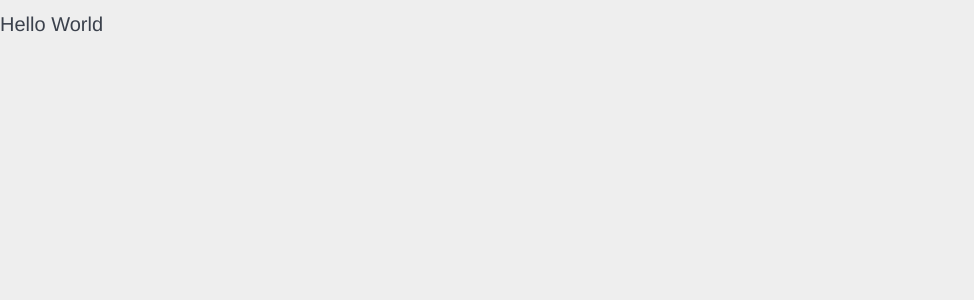
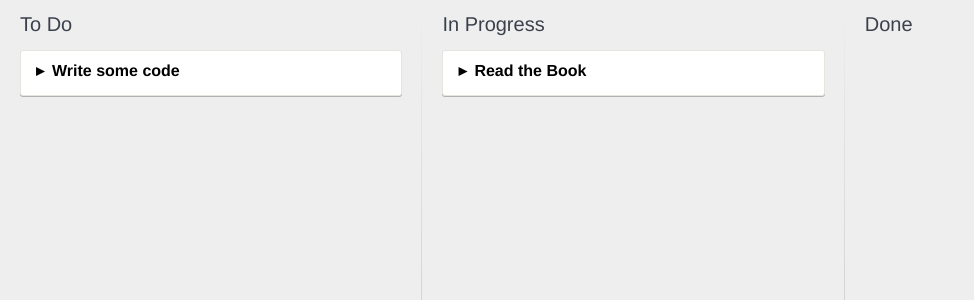
Before and after one commit to enrique7mc/kanban-app, a React app: page / in a window 1280 px wide. Shown: the top 300 px of the page, without its empty margins (0-974 px from the left). Built offline with nearby package versions, Linux system fonts and the light colour scheme.

Commit message:
Add app components

```diff
--- a/source/App.js
+++ b/source/App.js
@@ -1,5 +1,38 @@
 import React from 'react';
 import {render} from 'react-dom';
-import Hello from './Hello';
+import KanbanBoard from './KanbanBoard';
 
-render(<Hello />, document.getElementById('root'));
+let cardList = [
+  {
+    id: 1,
+    title: 'Read the Book',
+    description: 'I should read the whole book',
+    status: 'in-progress',
+    tasks: []
+  },
+  {
+    id: 2,
+    title: 'Write some code',
+    description: 'Code along with the samples in the book',
+    status: 'todo',
+    tasks: [
+      {
+        id: 1,
+        name: 'ContactList Example',
+        done: true
+      },
+      {
+        id: 2,
+        name: 'Kanban example',
+        done: false
+      },
+      {
+        id: 3,
+        name: 'My own experiments',
+        done: false
+      }
+    ]
+  }
+];
+
+render(<KanbanBoard cards={cardList} />, document.getElementById('root'));
--- /dev/null
+++ b/source/Card.js
@@ -0,0 +1,32 @@
+import React, {Component} from 'react'
+import CheckList from './CheckList'
+
+export default class Card extends Component {
+  constructor () {
+    super(...arguments);
+    this.state = {
+      showDetails: false
+    }
+  }
+  render () {
+    let cardDetails;
+
+    if (this.state.showDetails) {
+      cardDetails = (
+        <div className='card__details'>
+          { this.props.description }
+          <CheckList cardId={ this.props.id } tasks={ this.props.tasks } />
+        </div>
+      )
+    }
+
+    return (
+      <div className='card'>
+        <div className='card__title' onClick={ () => this.setState({showDetails: !this.state.showDetails}) }>
+          { this.props.title }
+        </div>
+        { cardDetails }
+      </div>
+    )
+  }
+}
--- /dev/null
+++ b/source/CheckList.js
@@ -0,0 +1,21 @@
+import React, {Component} from 'react'
+
+export default class CheckList extends Component {
+  render () {
+    let tasks = this.props.tasks.map((task) => {
+      return (
+        <li className='checklist__task'>
+          <input type='checkbox' defaultChecked={ task.done } />
+          { task.name }
+          <a href='#' className='checklist__task--remove' />
+        </li>
+      )
+    });
+
+    return (
+      <div className='checklist'>
+        <ul>{ tasks }</ul>
+      </div>
+    );
+  }
+}
--- a/source/Hello.js
+++ /dev/null
@@ -1,9 +0,0 @@
-import React from 'react';
-
-export default class Hello extends React.Component {
-  render() {
-    return (
-      <h1>Hello World</h1>
-    );
-  }
-}
--- /dev/null
+++ b/source/KanbanBoard.js
@@ -0,0 +1,22 @@
+import React, {Component} from 'react'
+import List from './List'
+
+export default class KanbanBoard extends Component {
+  render () {
+    return (
+      <div className='app'>
+        <List id='todo' title='To Do' cards={
+          this.props.cards.filter((card) => card.status === 'todo')
+        } />
+
+        <List id='in-progress' title='In Progress' cards={
+          this.props.cards.filter((card) => card.status === 'in-progress')
+        } />
+
+        <List id='done' title='Done' cards={
+          this.props.cards.filter((card) => card.status === 'done')
+        } />
+      </div>
+    )
+  }
+}
--- /dev/null
+++ b/source/List.js
@@ -0,0 +1,20 @@
+import React, {Component} from 'react'
+import Card from './Card'
+
+export default class List extends Component {
+  render () {
+    let cards = this.props.cards.map((card) => {
+      return <Card id={ card.id }
+                   title={ card.title }
+                   description={ card.description }
+                   tasks={ card.tasks } />
+    });
+
+    return (
+      <div className='list'>
+        <h1>{ this.props.title }</h1>
+        { cards }
+      </div>
+    )
+  }
+}
```
